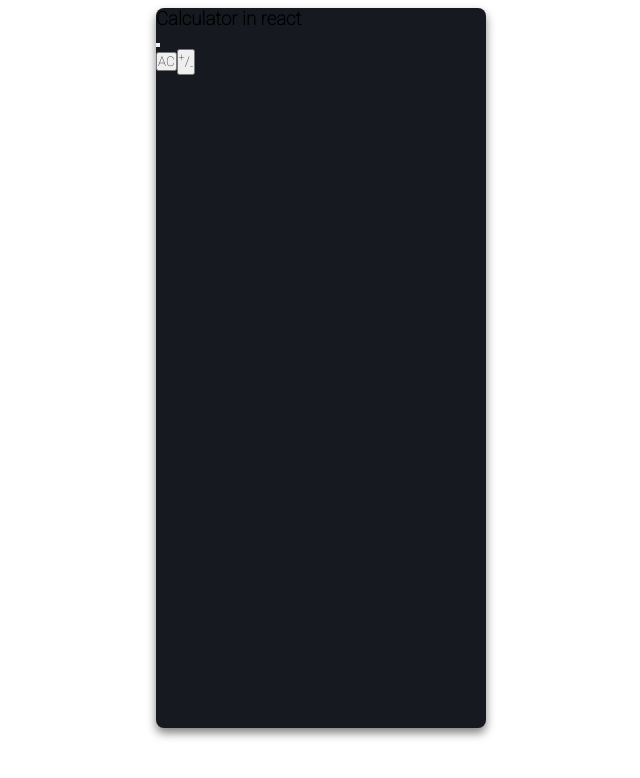
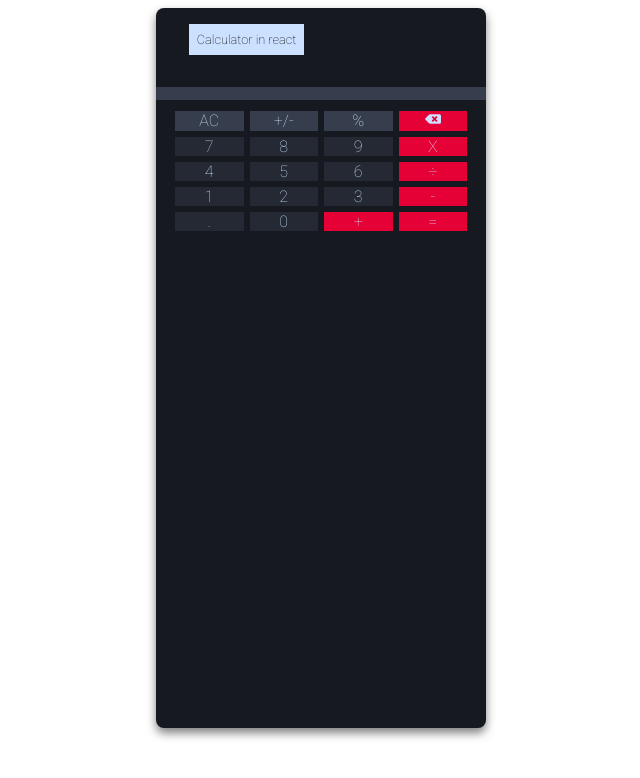
Before and after one commit to Varun1452/calculator, a React (Create React App) app: page / in a window 1280 px wide. Shown: the top 778 px of the page, without its empty margins (319-959 px from the left). Built offline with nearby package versions, Linux system fonts and the light colour scheme.

Commit message:
Calculator Interface Stage 1

```diff
--- a/package.json
+++ b/package.json
@@ -7,9 +7,11 @@
     "@testing-library/react": "^13.4.0",
     "@testing-library/user-event": "^13.5.0",
     "bootstrap": "^5.3.1",
+    "bootstrap-icons": "^1.10.5",
     "react": "^18.2.0",
     "react-bootstrap": "^2.8.0",
     "react-dom": "^18.2.0",
+    "react-icons": "^4.10.1",
     "react-scripts": "5.0.1",
     "web-vitals": "^2.1.4"
   },
--- a/src/App.css
+++ b/src/App.css
@@ -51,3 +51,109 @@ body::-webkit-scrollbar {
   border-radius: 0.5rem;
   box-shadow: 0px 5px 10px 0px rgba(0, 0, 0, 0.5);
 }
+
+.Aligned {
+  padding: 0.5rem 1rem;
+}
+
+.Calculator-Heading{
+  display: grid;
+  grid-template-columns: repeat(2,1fr);
+  margin-top: 0.5rem;
+  overflow: hidden;
+}
+
+.Calculator-Heading h3{
+padding: 0.5rem;
+background-color: var(--black--first);
+font-size: 0.8rem;
+font-weight: 400;
+margin: auto;
+}
+
+.Calculator-Heading h3.Disable{
+  background-color: var(--default-text-color);
+}
+
+.Calculator-screen{
+  display: flex;
+  flex-direction: column;
+  justify-content: flex-end;
+  align-items: flex-end;
+}
+
+.Calculator-output{
+    display: inline-flex;
+    align-items: center;
+    flex-direction: row;
+    margin-bottom: 0.5rem;
+    font-size: 2rem;
+    color: var(--white);
+    max-width: 300px;
+}
+
+.Calculator-Input{
+  background-color: var(--black--first);
+  padding: 0.4rem 1rem;
+  grid-template-columns: minmax(0px,50px) repeat(2,1fr);
+  font-size: 1.8rem;
+  font-weight: 300;
+  overflow: hidden;
+}
+
+.Calculator-Input span{
+  letter-spacing: 0.1rem;
+  color: var(--default-text-color);
+  word-wrap: break-word;
+  word-break: break-all;
+  overflow-y: scroll;
+  grid-column: span 2;
+  display: flex;
+  align-items: center;
+  justify-content: flex-end;
+}
+
+.Calculator-Input span::-webkit-scrollbar{
+  display: none !important;
+}
+
+.Calculator-Button{
+  display: grid;
+  grid-template-columns: repeat(4, 1fr);
+  padding: 0.5rem 1rem;
+}
+
+.Calculator-Button > Button{
+  cursor: pointer;
+  text-align: center;
+  font-size: 1rem;
+  font-weight: 500;
+  transition: all 0.5s linear;
+  text-transform: uppercase;
+  background-color: var(--black--first);
+  border: 3px solid var(--main-black);
+}
+
+.Calculator-Button > Button:hover{
+  border: none;
+  background-color: rgba(0, 0, 0, 0.2) !important;
+}
+
+.Calculator-Button > Button.Top-Btn{
+  background-color: var(--black--first);
+}
+
+.Calculator-Button > Button.Normal-Btn{
+  background-color: var(--black--second);
+}
+
+.Calculator-Button > Button.Special-Btn{
+  background-color: var(--default-color);
+}
+
+Button{
+  border: unset;
+  box-shadow: unset;
+  color: var(--default-text-color);
+  cursor: pointer;
+}
--- a/src/components/calculator.js
+++ b/src/components/calculator.js
@@ -1,36 +1,102 @@
 import React from "react";
 import {Button} from 'react-bootstrap';
+import {FaBackspace} from 'react-icons/fa'
 
 function calculator() {
   return (
     <div className="Calculator">
       <div className="Calculator-wrapper">
-        <div className="Calculator-Heading">
-          <h3 className="disable">Calculator in react</h3>
+        <div className="Calculator-Heading Aligned">
+          <h3 className="Disable">Calculator in react</h3>
         </div>
-        <div className="Calculator-screen">
+        <div className="Calculator-screen Aligned">
           <div className="Calculator-output">
             <span>
 
             </span>
           </div>
-          <div className="Calculator-Backspace">
-            <button className="Backspace-Btn">
-              <i className=""> </i>
-            </button>
+        </div>
+          <div className="Calculator-Input Aligned">
             <span>
 
             </span>
           </div>
-          <div className="Calculator_Button">
+          <div className="Calculator-Button">
                 <Button type='button' className='Top-Btn' value='AC'>
                   AC
                 </Button>
-                <button type="button" className='Top-Btn' value=''>
-                  <sup>+</sup>/<sub>-</sub>
-                </button>
+                <Button type="button" className='Top-Btn' value='+/-'>
+                +/-
+                </Button>
+
+                <Button type="button" className='Top-Btn' value='%'>
+                %
+                </Button>
+
+                <Button type="button" className='Special-Btn' value='backspace'>
+                <FaBackspace/>
+                </Button>
+
+                <Button type='button' className='Normal-Btn' value='7'>
+                  7
+                </Button>
+                <Button type="button" className='Normal-Btn' value='8'>
+                  8
+                </Button>
+
+                <Button type="button" className='Normal-Btn' value='9'>
+                  9
+                </Button>
+
+                <Button type="button" className='Special-Btn' value='X'>
+                X
+                </Button>
+
+                <Button type="button" className='Normal-Btn' value='4'>
+                4
+                </Button>
+
+                <Button type='button' className='Normal-Btn' value='5'>
+                  5
+                </Button>
+                <Button type="button" className='Normal-Btn' value='6'>
+                  6
+                </Button>
+
+                <Button type="button" className='Special-Btn' value='÷'>
+                  ÷
+                </Button>
+
+                <Button type="button" className='Normal-Btn' value='1'>
+                  1
+                </Button>
+
+                <Button type='button' className='Normal-Btn' value='2'>
+                  2
+                </Button>
+                <Button type="button" className='Normal-Btn' value='3'>
+                  3
+                </Button>
+
+                <Button type="button" className='Special-Btn' value='-'>
+                -
+                </Button>
+
+                <Button type="button" className='Normal-Btn' value='.'>
+               .
+                </Button>
+
+                <Button type="button" className='Normal-Btn' value='0'>
+               0
+                </Button>
+
+                <Button type='button' className='Special-Btn' value='+'>
+                  +
+                </Button>
+                <Button type="button" className='Special-Btn' value='='>
+                =
+                </Button>
           </div>
-        </div>
       </div>
     </div>
   );
```
Also changed, not shown: 1 other file (tests, documents, lock files or other folders).
